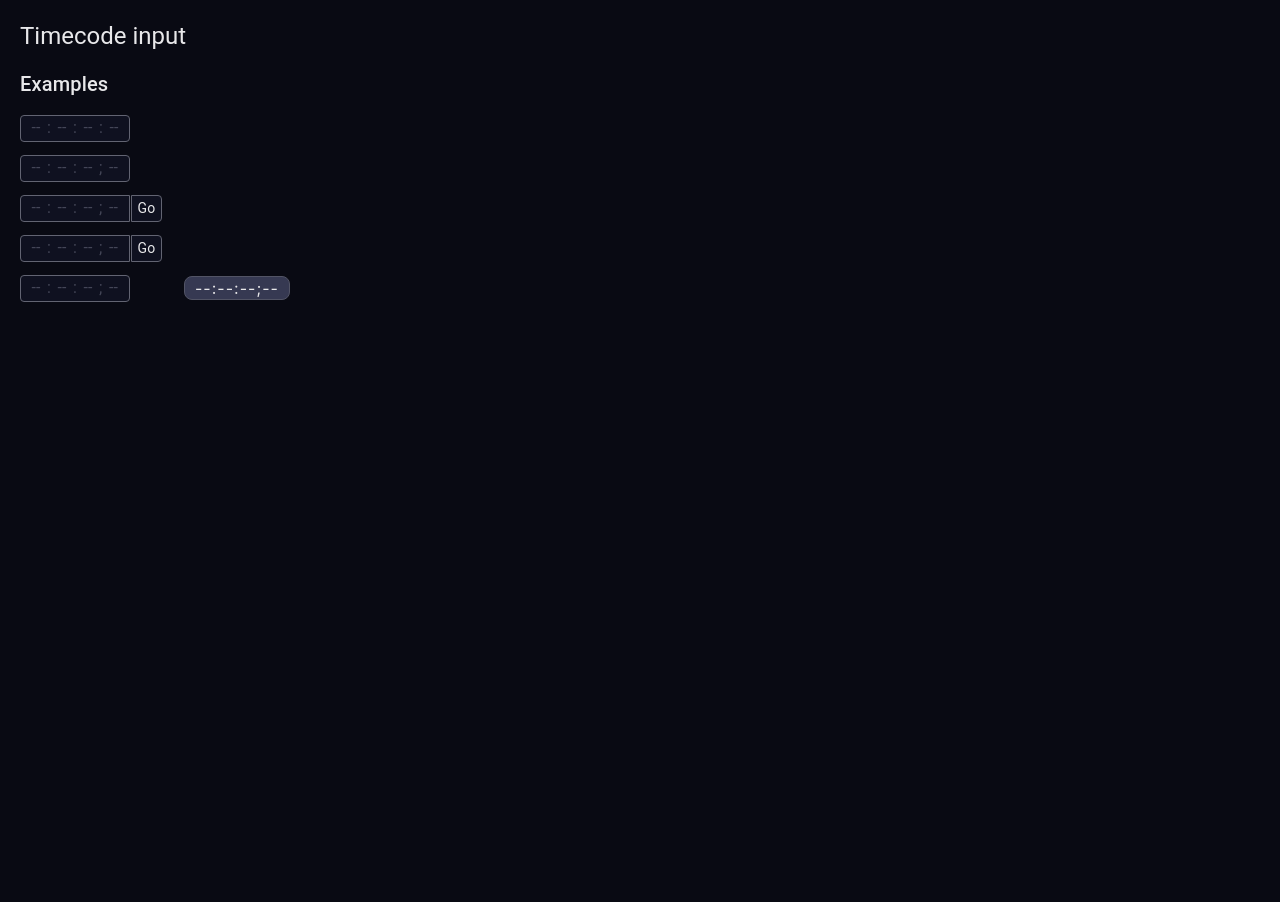
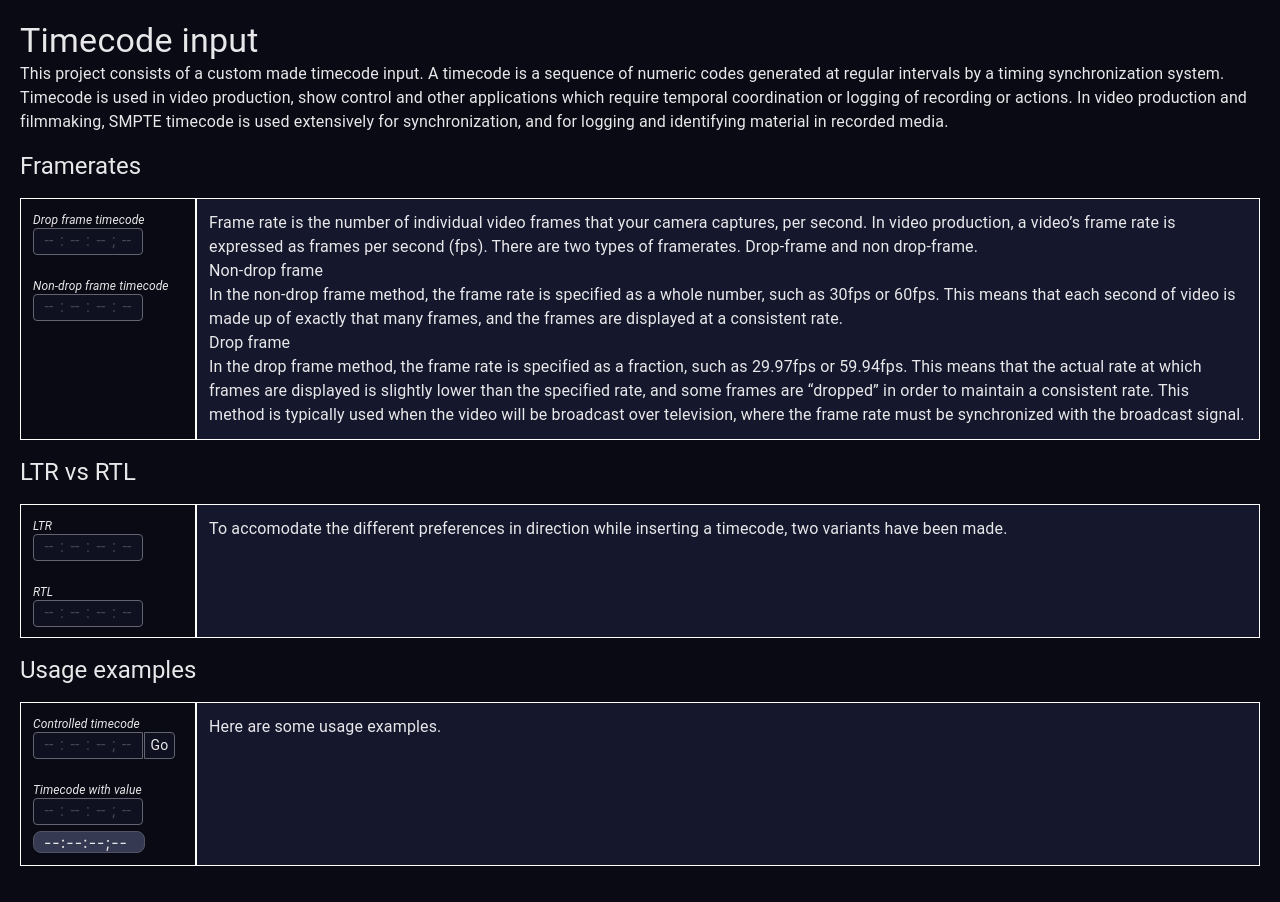
Before and after one commit to manoninonam/timecode-input, a React (Create React App) app: page / in a window 1280 px wide. Before the commit the page ends 800 px from the top, so only its background shows below. Built offline with nearby package versions, Linux system fonts and the light colour scheme; the HTML template or start-up script is replaced by a standard one.

Commit message:
add documentation

```diff
--- a/src/App.tsx
+++ b/src/App.tsx
@@ -1,20 +1,117 @@
 import { Stack, Typography } from "@mui/material";
 import TimecodeInput from "./components/TimecodeInput/TimecodeInput";
 import { ControlledTimecode } from "./examples/ControlledTimecode";
-import { ControlledTimecodeWithRTL } from "./examples/ControlledTimecodeWithRTL";
 import { TimecodeWithValue } from "./examples/TimecodeWithValue";
+import {
+  ExampleTextContainer,
+  ExampleTimecodeContainer,
+  ExampleTimecodeContainerText,
+} from "./layout/DisplayComponents";
 
 function App() {
   return (
     <main className="App">
-      <Typography component='h1' variant='h5'>Timecode input</Typography>
-      <Stack spacing={2} py={2}>
-        <Typography component='h2' variant='h6'>Examples</Typography>
-        <TimecodeInput frameRate={25} />
-        <TimecodeInput frameRate={29.97}/>
-        <ControlledTimecode />
-        <ControlledTimecodeWithRTL />
-        <TimecodeWithValue />
+      <Typography component="h1" variant="h4">
+        Timecode input
+      </Typography>
+      <Typography>
+        This project consists of a custom made timecode input. A timecode is a
+        sequence of numeric codes generated at regular intervals by a timing
+        synchronization system. Timecode is used in video production, show
+        control and other applications which require temporal coordination or
+        logging of recording or actions. In video production and filmmaking,
+        SMPTE timecode is used extensively for synchronization, and for logging
+        and identifying material in recorded media.
+      </Typography>
+      <Typography></Typography>
+      <Stack spacing={2} py={2}>
+        <Typography component="h2" variant="h5">
+          Framerates
+        </Typography>
+        <Stack direction={{ xs: "column", sm: "row" }}>
+          <ExampleTimecodeContainer spacing={3}>
+            <Stack>
+              <ExampleTimecodeContainerText>
+                Drop frame timecode
+              </ExampleTimecodeContainerText>
+              <TimecodeInput frameRate={29.97} />
+            </Stack>
+            <Stack>
+              <ExampleTimecodeContainerText>
+                Non-drop frame timecode
+              </ExampleTimecodeContainerText>
+              <TimecodeInput frameRate={30} />
+            </Stack>
+          </ExampleTimecodeContainer>
+          <ExampleTextContainer>
+            <Typography>
+              Frame rate is the number of individual video frames that your
+              camera captures, per second. In video production, a video’s frame
+              rate is expressed as frames per second (fps). There are two types
+              of framerates. Drop-frame and non drop-frame.{" "}
+            </Typography>
+            <Typography>Non-drop frame</Typography>
+            <Typography>
+              In the non-drop frame method, the frame rate is specified as a
+              whole number, such as 30fps or 60fps. This means that each second
+              of video is made up of exactly that many frames, and the frames
+              are displayed at a consistent rate.
+            </Typography>
+            <Typography>Drop frame</Typography>
+            <Typography>
+              In the drop frame method, the frame rate is specified as a
+              fraction, such as 29.97fps or 59.94fps. This means that the actual
+              rate at which frames are displayed is slightly lower than the
+              specified rate, and some frames are “dropped” in order to maintain
+              a consistent rate. This method is typically used when the video
+              will be broadcast over television, where the frame rate must be
+              synchronized with the broadcast signal.
+            </Typography>
+          </ExampleTextContainer>
+        </Stack>
+        <Typography component="h2" variant="h5">
+          LTR vs RTL
+        </Typography>
+        <Stack direction={{ xs: "column", sm: "row" }}>
+          <ExampleTimecodeContainer spacing={3}>
+            <Stack>
+              <ExampleTimecodeContainerText>LTR</ExampleTimecodeContainerText>
+              <TimecodeInput frameRate={30} />
+            </Stack>
+            <Stack>
+              <ExampleTimecodeContainerText>RTL</ExampleTimecodeContainerText>
+              <TimecodeInput rtl frameRate={30} />
+            </Stack>
+          </ExampleTimecodeContainer>
+          <ExampleTextContainer>
+            <Typography>
+              To accomodate the different preferences in direction while
+              inserting a timecode, two variants have been made.{" "}
+            </Typography>
+          </ExampleTextContainer>
+        </Stack>
+        <Typography component="h2" variant="h5">
+          Usage examples
+        </Typography>
+        <Stack direction={{ xs: "column", sm: "row" }}>
+          <ExampleTimecodeContainer spacing={3}>
+            <Stack>
+              <ExampleTimecodeContainerText>
+                Controlled timecode
+              </ExampleTimecodeContainerText>
+              <ControlledTimecode />
+            </Stack>
+            <Stack>
+              <ExampleTimecodeContainerText>
+                Timecode with value
+              </ExampleTimecodeContainerText>
+              <TimecodeWithValue />
+            </Stack>
+          </ExampleTimecodeContainer>
+          <ExampleTextContainer>
+            <Typography>Here are some usage examples.</Typography>
+          </ExampleTextContainer>
+        </Stack>
       </Stack>
     </main>
   );
--- a/src/examples/ControlledTimecodeWithRTL.tsx
+++ /dev/null
@@ -1,29 +0,0 @@
-
-import TimecodeInput from '../components/TimecodeInput/TimecodeInput';
-import { TimecodeInputButton } from '../components/TimecodeInput/TimecodeInputButton';
-import { useState } from 'react';
-
-
-export const ControlledTimecodeWithRTL = () => {
-  const [value, setValue] = useState<string>();
-  const handleButtonClick = () => {
-    setValue('00:54:32;10');
-  };
-  const onInputEnd = (timecode: string | undefined) => {
-    setValue(timecode);
-  };
-  return (
-    <TimecodeInput
-      rtl={true}
-      value={value}
-      defaultValue={'00:00:00;00'}
-      endButton={
-        <TimecodeInputButton position='end' onClick={handleButtonClick}>
-          Go
-        </TimecodeInputButton>
-      }
-      frameRate={29.97}
-      onInputEnd={onInputEnd}
-    />
-  );
-};
--- a/src/examples/TimecodeWithValue.tsx
+++ b/src/examples/TimecodeWithValue.tsx
@@ -11,7 +11,7 @@ export const TimecodeWithValue = () => {
     setValue(timecode);
   };
   return (
-    <Stack direction='row' gap={5}>
+    <Stack gap={1}>
       <TimecodeInput
         value={value}
         defaultValue={'00:00:00;00'}
@@ -23,6 +23,7 @@ export const TimecodeWithValue = () => {
           display: 'flex',
           alignItems: 'center',
           background: palette.disabled.disabled_01,
+          width: '90px',
           letterSpacing: '1px',
           padding: '0 10px',
           borderRadius: '8px',
--- /dev/null
+++ b/src/layout/DisplayComponents.tsx
@@ -0,0 +1,24 @@
+import { styled } from "@mui/material/styles";
+import { Stack, Box, Typography, Accordion } from "@mui/material";
+
+export const ExampleTimecodeContainer = styled(Stack)({
+  minWidth: "150px",
+  padding: "12px",
+  border: "white 1px solid",
+});
+
+export const ExampleTextContainer = styled(Box)({
+  padding: "12px",
+  border: "white 1px solid",
+  backgroundColor: "#15182D",
+  flexGrow: 1,
+});
+
+export const ExampleTimecodeContainerText = styled(Typography)({
+  fontSize: '12px',
+  fontStyle: 'italic'
+});
+
+export const ExampleTextAccordion = styled(Accordion)({
+
+})
```
